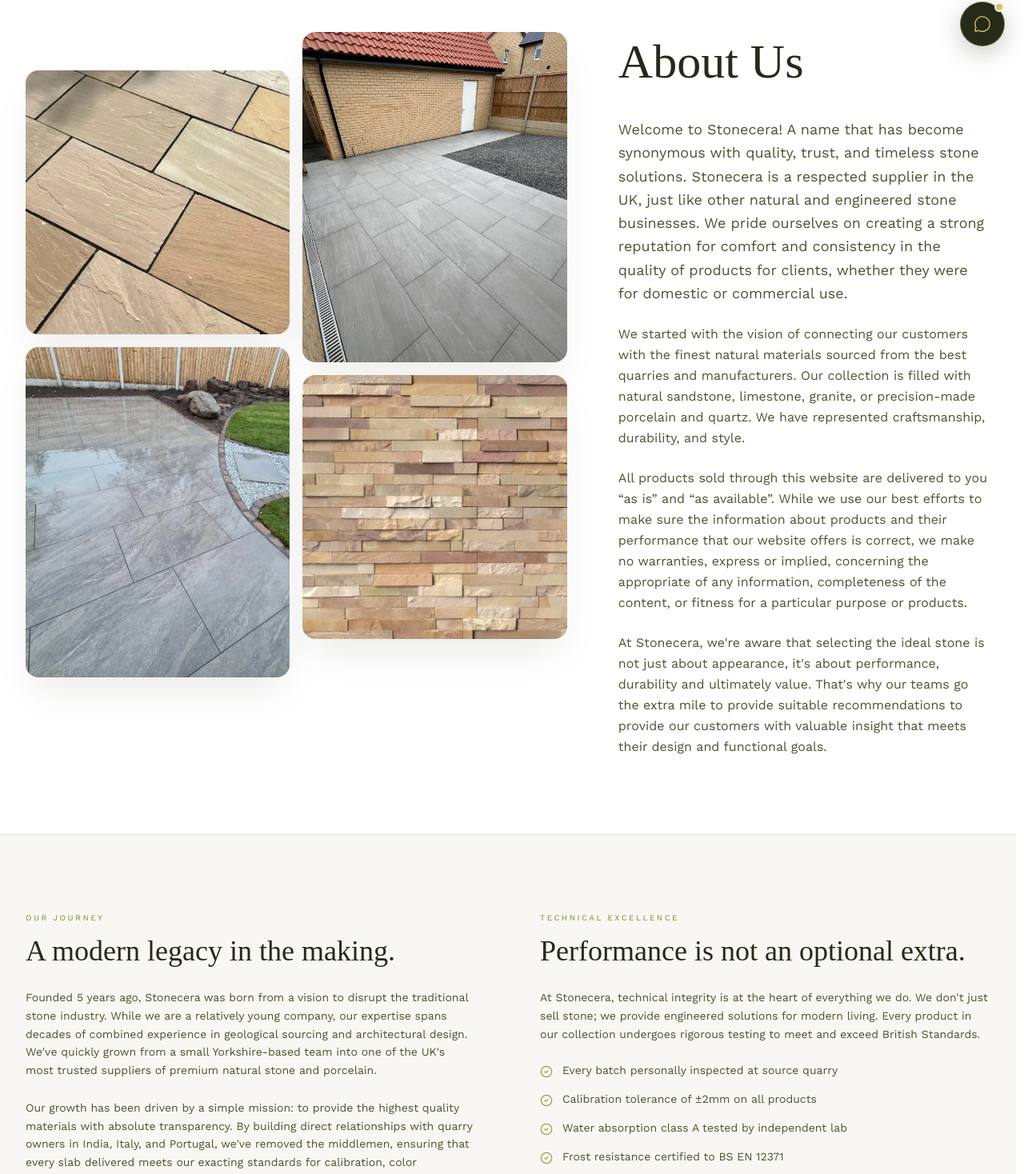
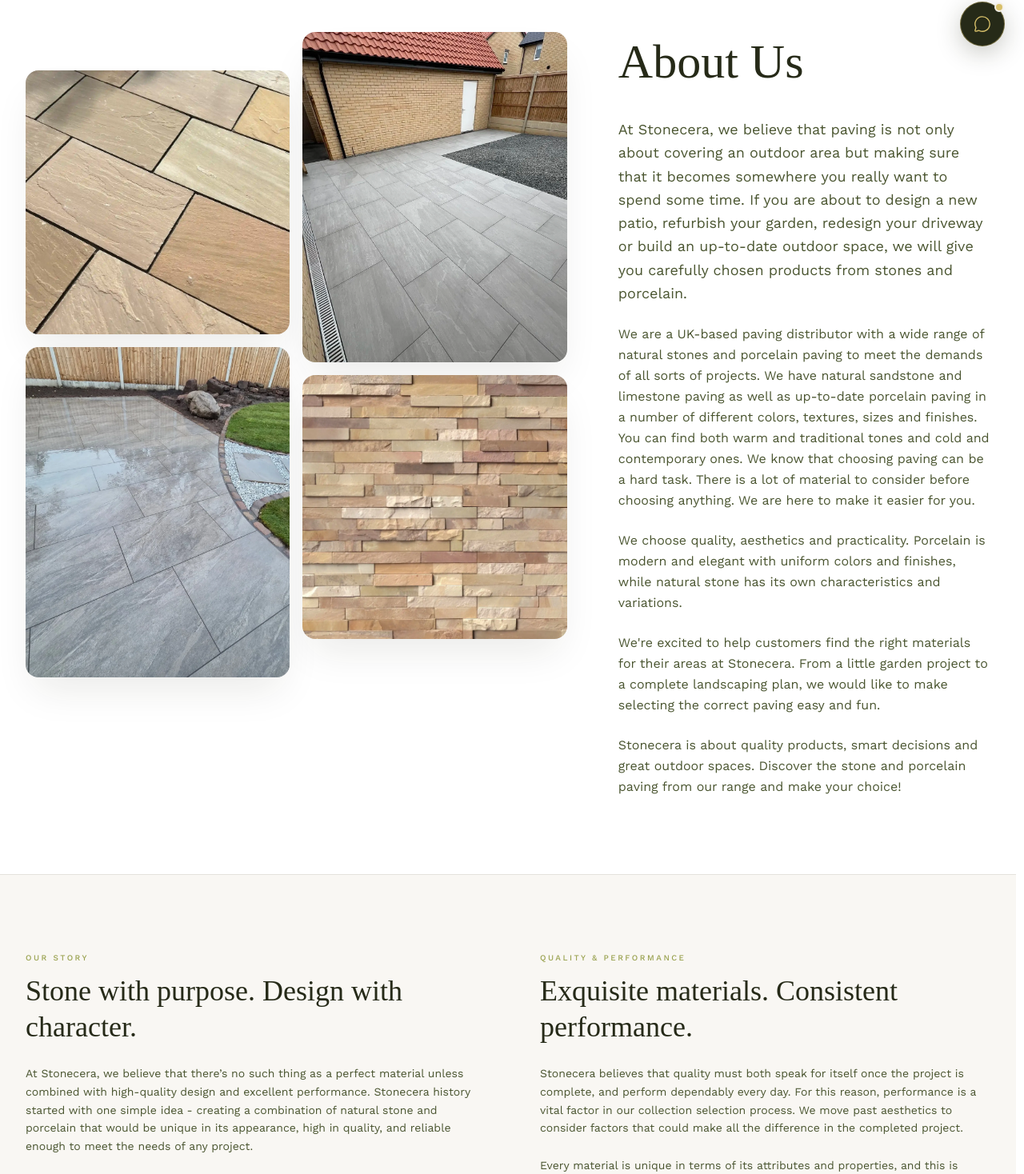
Before and after one commit to adityajadonsingh/stonecera.co.uk-frontend, a Next.js app: page /about-us in a window 1280 px wide. Shown: the part 718-2186 px from the top of the page at 80% size. Built offline with nearby package versions, Linux system fonts and the light colour scheme; no server answers.

Commit message:
Updated content

```diff
--- a/src/app/about-us/page.tsx
+++ b/src/app/about-us/page.tsx
@@ -149,41 +149,22 @@
 
                 <div className="space-y-5 sm:space-y-6">
                   <p className="text-base leading-relaxed text-[#4a5530] sm:text-lg">
-                    Welcome to Stonecera! A name that has become synonymous with
-                    quality, trust, and timeless stone solutions. Stonecera is a
-                    respected supplier in the UK, just like other natural and
-                    engineered stone businesses. We pride ourselves on creating
-                    a strong reputation for comfort and consistency in the
-                    quality of products for clients, whether they were for
-                    domestic or commercial use.
+                    At Stonecera, we believe that paving is not only about covering an outdoor area but making sure that it becomes somewhere you really want to spend some time. If you are about to design a new patio, refurbish your garden, redesign your driveway or build an up-to-date outdoor space, we will give you carefully chosen products from stones and porcelain.
                   </p>
 
                   <p className="text-base leading-relaxed text-[#4a5530]">
-                    We started with the vision of connecting our customers with
-                    the finest natural materials sourced from the best quarries
-                    and manufacturers. Our collection is filled with natural
-                    sandstone, limestone, granite, or precision-made porcelain
-                    and quartz. We have represented craftsmanship, durability,
-                    and style.
+                    We are a UK-based paving distributor with a wide range of natural stones and porcelain paving to meet the demands of all sorts of projects. We have natural sandstone and limestone paving as well as up-to-date porcelain paving in a number of different colors, textures, sizes and finishes. You can find both warm and traditional tones and cold and contemporary ones. We know that choosing paving can be a hard task. There is a lot of material to consider before choosing anything. We are here to make it easier for you.
                   </p>
 
                   <p className="text-base leading-relaxed text-[#4a5530]">
-                    All products sold through this website are delivered to you
-                    “as is” and “as available”. While we use our best efforts to
-                    make sure the information about products and their
-                    performance that our website offers is correct, we make no
-                    warranties, express or implied, concerning the appropriate
-                    of any information, completeness of the content, or fitness
-                    for a particular purpose or products.
+                    We choose quality, aesthetics and practicality. Porcelain is modern and elegant with uniform colors and finishes, while natural stone has its own characteristics and variations.
                   </p>
 
                   <p className="text-base leading-relaxed text-[#4a5530]">
-                    At Stonecera, we're aware that selecting the ideal stone is
-                    not just about appearance, it's about performance,
-                    durability and ultimately value. That's why our teams go the
-                    extra mile to provide suitable recommendations to provide
-                    our customers with valuable insight that meets their design
-                    and functional goals.
+                    We're excited to help customers find the right materials for their areas at Stonecera. From a little garden project to a complete landscaping plan, we would like to make selecting the correct paving easy and fun.
+                  </p>
+                  <p className="text-base leading-relaxed text-[#4a5530]">
+                    Stonecera is about quality products, smart decisions and great outdoor spaces. Discover the stone and porcelain paving from our range and make your choice!
                   </p>
                 </div>
               </div>
@@ -199,32 +180,25 @@
           ========================== */}
             <div>
               <p className="mb-3 text-[10px] font-medium uppercase tracking-[0.25em] text-[#99a14e]">
-                Our Journey
+                Our Story
               </p>
 
               <h2
                 className="mb-6 font-serif text-4xl leading-tight text-[#262a18]"
                 style={{ fontFamily: '"Instrument Serif", serif' }}
               >
-                A modern legacy in the making.
+                Stone with purpose. Design with character.
               </h2>
 
               <p className="mb-6 text-sm leading-relaxed text-[#4a5530]">
-                Founded 5 years ago, Stonecera was born from a vision to disrupt
-                the traditional stone industry. While we are a relatively young
-                company, our expertise spans decades of combined experience in
-                geological sourcing and architectural design. We've quickly
-                grown from a small Yorkshire-based team into one of the UK's
-                most trusted suppliers of premium natural stone and porcelain.
+                At Stonecera, we believe that there’s no such thing as a perfect material unless combined with high-quality design and excellent performance. Stonecera history started with one simple idea - creating a combination of natural stone and porcelain that would be unique in its appearance, high in quality, and reliable enough to meet the needs of any project.
               </p>
 
               <p className="mb-6 text-sm leading-relaxed text-[#4a5530]">
-                Our growth has been driven by a simple mission: to provide the
-                highest quality materials with absolute transparency. By
-                building direct relationships with quarry owners in India,
-                Italy, and Portugal, we've removed the middlemen, ensuring that
-                every slab delivered meets our exacting standards for
-                calibration, color consistency, and durability.
+                The materials we offer are selected taking into account their look, texture, finish, durability, and suitability for specific purposes. The natural variations of stone like sandstone or limestone, as well as the elegant porcelain tiles with their unique textures and patterns – everything that gives us new design opportunities.
+              </p>
+              <p className="mb-6 text-sm leading-relaxed text-[#4a5530]">
+                For us, a large variety of products is not only about having a big collection. It is also about providing an opportunity to choose products that are both stylish and practical. We work with reliable suppliers and create strict standards for our collections so that the selection process for each client will become easier.
               </p>
 
               {/* Stats */}
@@ -262,21 +236,23 @@
           ========================== */}
             <div>
               <p className="mb-3 text-[10px] font-medium uppercase tracking-[0.25em] text-[#99a14e]">
-                Technical Excellence
+                QUALITY & PERFORMANCE
               </p>
 
               <h2
-                className="mb-6 font-serif text-4xl leading-tight text-[#262a18]"
-                style={{ fontFamily: '"Instrument Serif", serif' }}
+                className="mb-6 text-4xl leading-tight text-[#262a18]"
               >
-                Performance is not an optional extra.
+                Exquisite materials. Consistent performance.
               </h2>
 
               <p className="mb-6 text-sm leading-relaxed text-[#4a5530]">
-                At Stonecera, technical integrity is at the heart of everything
-                we do. We don't just sell stone; we provide engineered solutions
-                for modern living. Every product in our collection undergoes
-                rigorous testing to meet and exceed British Standards.
+                Stonecera believes that quality must both speak for itself once the project is complete, and perform dependably every day. For this reason, performance is a vital factor in our collection selection process. We move past aesthetics to consider factors that could make all the difference in the completed project.
+              </p>
+              <p className="mb-6 text-sm leading-relaxed text-[#4a5530]">
+               Every material is unique in terms of its attributes and properties, and this is information that should be considered when customers are making their decisions. Our selection of products takes into account the factors of color, texture, surface finish, consistency, durability, and application suitability.
+              </p>
+              <p className="mb-6 text-sm leading-relaxed text-[#4a5530]">
+                No matter whether your project requires paving for an outdoor area, porcelain tiles for a modern look, natural stone for interior spaces, or wall cladding for a unique touch, we try to offer materials which strike the right balance between style, quality and functionality.
               </p>
 
               {/* Technical Points */}
@@ -289,7 +265,7 @@
                   />
 
                   <span className="text-sm text-[#4a5530]">
-                    Every batch personally inspected at source quarry
+                    Well-selected natural stone and porcelain
                   </span>
                 </li>
 
@@ -301,7 +277,7 @@
                   />
 
                   <span className="text-sm text-[#4a5530]">
-                    Calibration tolerance of ±2mm on all products
+                    Quality-minded selection of products
                   </span>
                 </li>
 
@@ -313,7 +289,7 @@
                   />
 
                   <span className="text-sm text-[#4a5530]">
-                    Water absorption class A tested by independent lab
+                    Exquisite natural colors and textures
                   </span>
                 </li>
 
@@ -325,7 +301,7 @@
                   />
 
                   <span className="text-sm text-[#4a5530]">
-                    Frost resistance certified to BS EN 12371
+                    Consistent finishes for selected collections
                   </span>
                 </li>
 
@@ -337,7 +313,7 @@
                   />
 
                   <span className="text-sm text-[#4a5530]">
-                    Colour sorting at our Yorkshire yard before dispatch
+                    Selection based on intended applications
                   </span>
                 </li>
 
@@ -349,7 +325,7 @@
                   />
 
                   <span className="text-sm text-[#4a5530]">
-                    Guaranteed replacement on any substandard stone
+                    Durable materials for appropriate indoor/outdoor applications
                   </span>
                 </li>
               </ul>
--- /dev/null
+++ b/src/app/api/catalogue/download/route.ts
@@ -0,0 +1,45 @@
+import { NextRequest, NextResponse } from "next/server";
+
+export async function GET(request: NextRequest) {
+  const url = request.nextUrl.searchParams.get("url");
+
+  if (!url) {
+    return NextResponse.json(
+      { message: "File URL is required" },
+      { status: 400 }
+    );
+  }
+
+  try {
+    const response = await fetch(url);
+
+    if (!response.ok) {
+      return NextResponse.json(
+        { message: "Unable to fetch file" },
+        { status: response.status }
+      );
+    }
+
+    const contentType =
+      response.headers.get("content-type") || "application/pdf";
+
+    const arrayBuffer = await response.arrayBuffer();
+
+    const filename =
+      url.split("/").pop()?.split("?")[0] || "catalogue.pdf";
+
+    return new NextResponse(arrayBuffer, {
+      headers: {
+        "Content-Type": contentType,
+        "Content-Disposition": `attachment; filename="${filename}"`,
+      },
+    });
+  } catch (error) {
+    console.error("Catalogue download error:", error);
+
+    return NextResponse.json(
+      { message: "Failed to download file" },
+      { status: 500 }
+    );
+  }
+}
```
Also changed, not shown: src/app/product-catalogue/page.tsx (+61 -24 lines).
